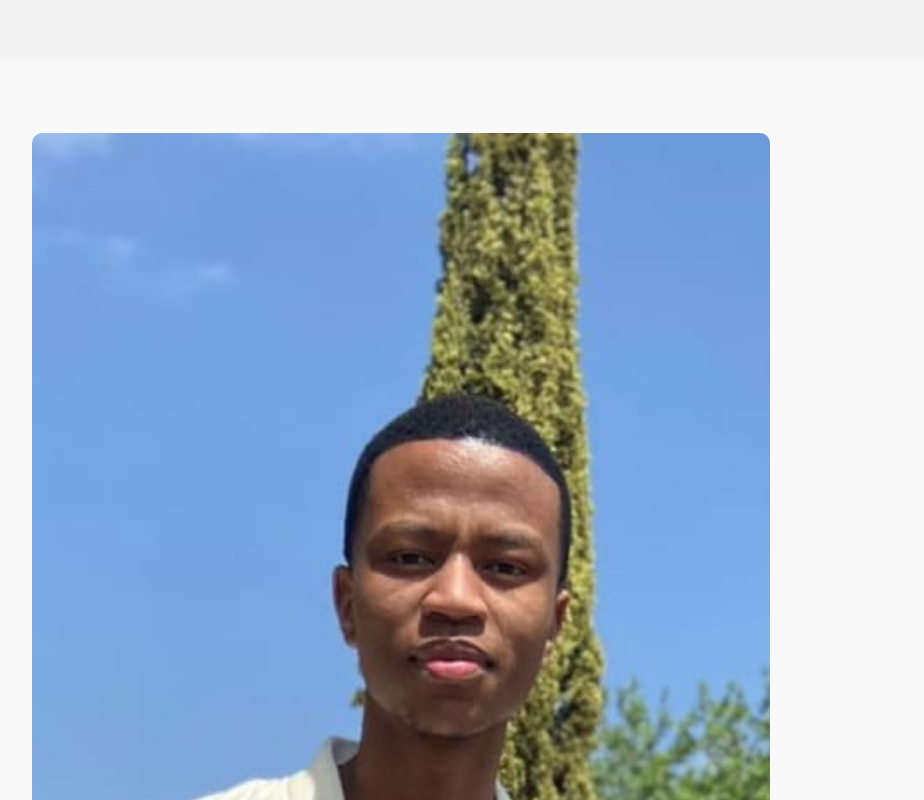
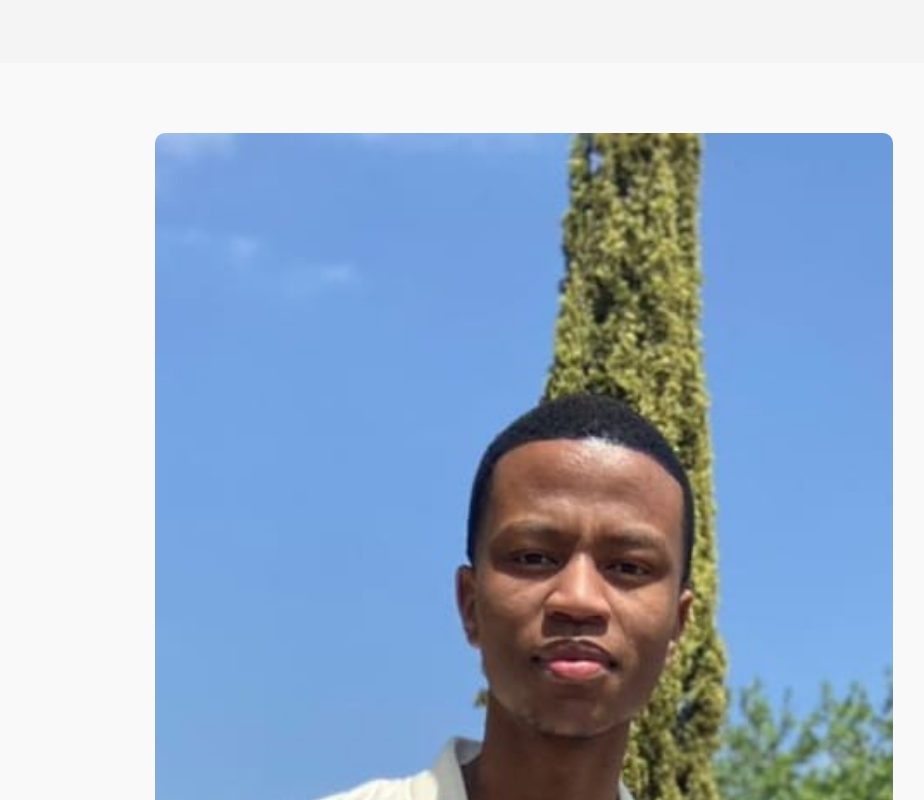
Before and after one commit to mohhaauu/V-CV, a plain HTML site: page index.html in a window 1280 px wide. Shown: the part 400-1200 px from the top of the page, without its empty margins (116-1040 px from the left). Drawn offline with Linux system fonts and the light colour scheme.

Commit message:
modified placement for picture

```diff
--- a/style.css
+++ b/style.css
@@ -90,7 +90,10 @@ nav {
 
 .about-column-1 img {
     width: 75%;
+    height: 50;
     border-radius: 10px;
+    display: block;
+    margin: 0 auto;
 }
 
 .sub-title {
```
